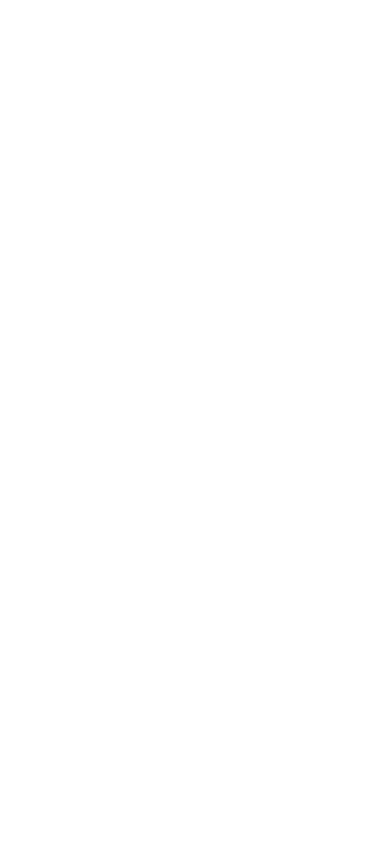
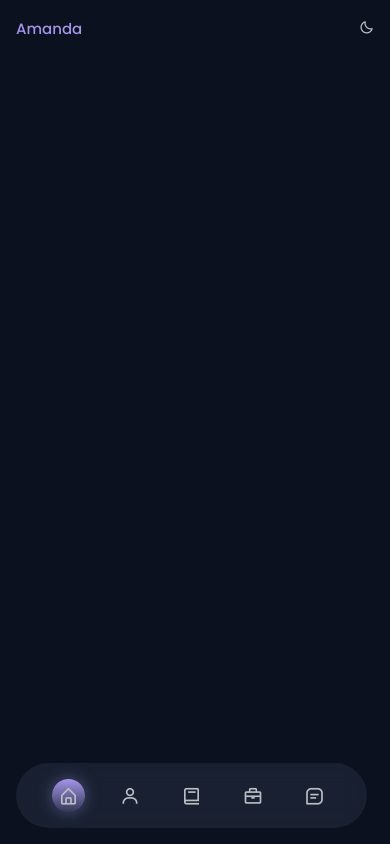
Before and after one commit to mbadarp/responsive-portfolio-website-amanda, a plain HTML site: page index.html in a window 390 px wide. Drawn offline with nearby package versions, Linux system fonts and the light colour scheme.

Commit message:
nav mobile

```diff
--- a/assets/css/styles.css
+++ b/assets/css/styles.css
@@ -18,7 +18,8 @@
   --lig: 75%;
   --second-hue: 219;
   --first-color: hsl(var(--first-hue), var(--sat), var(--lig));
-  --first-color-alt: hsl(var(--first-hue), var(--sat), 71%); /* -4% */
+  --first-color-alt: hsl(var(--first-hue), var(--sat), 71%);
+  /* -4% */
   --title-color: hsl(var(--second-hue), 15%, 95%);
   --text-color: hsl(var(--second-hue), 8%, 75%);
   --text-color-light: hsl(var(--second-hue), 4%, 55%);
@@ -82,10 +83,13 @@ textarea {
 body {
   background-color: var(--body-color);
   color: var(--text-color);
-  transition: .4s; /* for light mode animation */
+  transition: .4s;
+  /* for light mode animation */
 }
 
-h1, h2, h3 {
+h1,
+h2,
+h3 {
   color: var(--title-color);
   font-weight: var(--font-semibold);
 }
@@ -159,10 +163,63 @@ img {
 }
 
 /*=============== HEADER & NAV===============*/
+.header {
+  position: fixed;
+  top: 0;
+  left: 0;
+  width: 100%;
+  background-color: var(--body-color);
+  z-index: var(--z-fixed);
+}
 
+.nav {
+  height: var(--header-height);
+  display: flex;
+  justify-content: space-between;
+  align-items: center;
+}
+
+.nav__logo {
+  color: var(--first-color);
+  font-weight: var(--font-medium);
+  transition: .4s;
+}
+
+.nav__logo:hover {
+  color: var(--first-color-alt);
+}
+
+.nav__menu {
+  position: fixed;
+  bottom: 1rem;
+  background-color: hsl(var(--second-hue), 32%, 16%, .8);
+  width: 90%;
+  border-radius: 4rem;
+  padding: 1rem 2.25rem;
+  backdrop-filter: blur(10px);
+}
+
+.nav__list {
+  display: flex;
+  justify-content: space-between;
+  align-items: center;
+}
+
+.nav__link {
+  color: var(--text-color);
+  font-size: 1.25rem;
+  padding: .4rem;
+  display: flex;
+  border-radius: 5rem;
+}
 
 /* Active link */
-
+.active-link {
+  background: linear-gradient(180deg,
+      hsla(var(--first-hue), var(--sat), var(--lig), 1),
+      hsla(var(--first-hue), var(--sat), var(--lig), .2));
+  box-shadow: 0 0 16px hsla(var(--first-hue), var(--sat), var(--lig), .4);
+}
 
 /* Change background header */
 
--- a/index.html
+++ b/index.html
@@ -1,27 +1,68 @@
 <!DOCTYPE html>
 <html lang="en">
+
 <head>
     <meta charset="UTF-8">
     <meta name="viewport" content="width=device-width, initial-scale=1.0">
 
     <!--=============== FAVICON ===============-->
-        <link rel="shortcut icon" href="" type="image/x-icon">
+    <link rel="shortcut icon" href="assets/img/favicon.png" type="image/x-icon">
 
     <!--=============== BOXICONS ===============-->
-
+    <link href='https://unpkg.com/boxicons@2.1.2/css/boxicons.min.css' rel='stylesheet'>
 
     <!--=============== SWIPER CSS ===============-->
     <link rel="stylesheet" href="">
 
     <!--=============== CSS ===============-->
-        <link rel="stylesheet" href="">
+    <link rel="stylesheet" href="assets/css/styles.css">
 
-        <title> Responsive portfolio website Ansel </title>
+    <title> Responsive portfolio website Amanda </title>
 </head>
+
 <body>
     <!--=============== HEADER ===============-->
     <header class="header" id="header">
+        <div class="nav container">
+            <a href="#" class="nav__logo">Amanda</a>
 
+            <div class="nav__menu">
+                <ul class="nav__list">
+                    <li class="nav__item">
+                        <a href="#home" class="nav__link active-link">
+                            <i class='bx bx-home-alt'></i>
+                        </a>
+                    </li>
+
+                    <li class="nav__item">
+                        <a href="#about" class="nav__link">
+                            <i class='bx bx-user'></i>
+                        </a>
+                    </li>
+
+                    <li class="nav__item">
+                        <a href="#skills" class="nav__link">
+                            <i class='bx bx-book'></i>
+                        </a>
+                    </li>
+
+                    <li class="nav__item">
+                        <a href="#work" class="nav__link">
+                            <i class='bx bx-briefcase'></i>
+                        </a>
+                    </li>
+
+                    <li class="nav__item">
+                        <a href="#contact" class="nav__link">
+                            <i class='bx bx-message-square-detail'></i>
+                        </a>
+                    </li>
+                </ul>
+            </div>
+
+            <!-- Theme change button  -->
+            <i class='bx bx-moon change-theme' id="theme-button"></i>
+        </div>
     </header>
 
     <!--=============== MAIN ===============-->
@@ -79,4 +120,5 @@
     <!--=============== MAIN JS ===============-->
     <script src=""></script>
 </body>
+
 </html>
```
Lines whose indentation alone changed are shown as unchanged.
